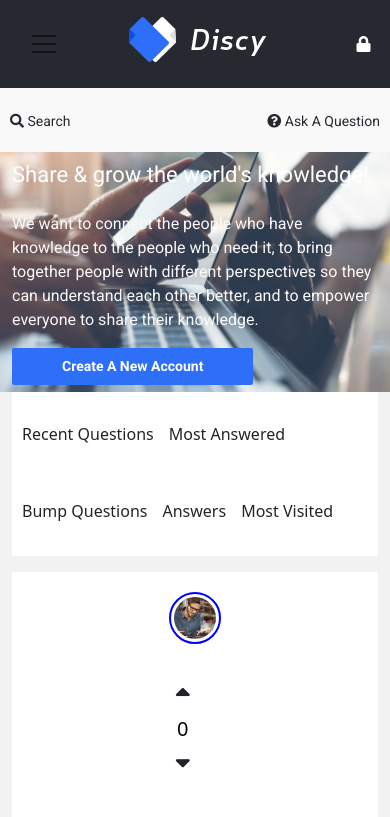
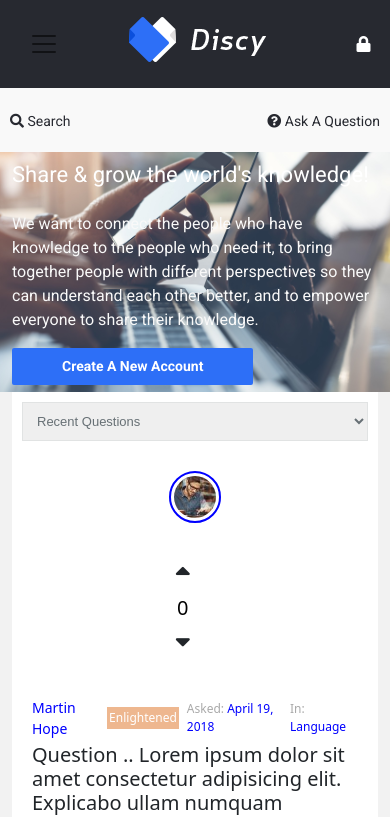
Before and after one commit to ahmadEssam77/Discy, a Vue app: page / in a window 390 px wide. Shown: the top 817 px of the page. Built offline with nearby package versions, Linux system fonts and the light colour scheme.

Commit message:
filter questions and responsive

```diff
--- a/src/views/Home.vue
+++ b/src/views/Home.vue
@@ -1,13 +1,20 @@
 <template>
   <!-- Questions filter -->
-  <div class="questions-filter">
-    <ul>
-      <li>Recent Questions</li>
-      <li>Most Answered</li>
-      <li>Bump Questions</li>
-      <li>Answers</li>
-      <li>Most Visited</li>
-    </ul>
+  <ul class="questions-filter">
+    <li><a href="" class="active">Recent Questions</a></li>
+    <li><a href="">Most Answered</a></li>
+    <li><a href="">Bump Questions</a></li>
+    <li><a href="">Answers</a></li>
+    <li><a href="">Most Visited</a></li>
+  </ul>
+  <div class="questions-filter-select">
+    <select name="" id="">
+      <option value="Recent Questions">Recent Questions</option>
+      <option value=" Most Answered">Most Answered</option>
+      <option value="Bump Questions">Bump Questions</option>
+      <option value="Answers">Answers</option>
+      <option value="Most Visited">Most Visited</option>
+    </select>
   </div>
   <!-- Question component -->
   <Question />
@@ -34,10 +41,20 @@ export default {
 
 <style scoped>
 .questions-filter {
-  background-color: #fff;
-  /* padding: 10px; */
-  /* border-bottom: 1px solid var(--bottom-separator-color); */
-  /* border: 2px solid red; */
+  background-color: var(--white-text);
+  margin-bottom: 0;
+  font-size: 14px;
+  font-family: var(--roboto-font-family);
+  font-weight: bold;
+  padding-left: 2rem;
+  border-bottom: 2px solid var(--bottom-separator-color);
+}
+
+a {
+  text-decoration: none;
+  color: #707885;
+  padding-bottom: 29px;
+  transition: 0.2s;
 }
 
 ul {
@@ -48,14 +65,26 @@ ul {
 ul li {
   display: inline-block;
   margin-right: 15px;
-  cursor: pointer;
   padding-top: 20px;
-  padding-bottom: 30px;
-  border-bottom: 3px solid #fff;
+  padding-bottom: 25px;
+  border-bottom: 3.5px solid #fff;
 }
 
-ul li:hover {
-  border-bottom: 3px solid #333;
+ul a:hover {
+  border-bottom: 3.5px solid var(--navbar-bg);
+}
+
+a:hover {
+  color: var(--navbar-bg);
+}
+
+.active {
+  color: var(--navbar-bg);
+  border-bottom: 3.5px solid var(--navbar-bg);
+}
+
+.questions-filter-select {
+  display: none;
 }
 
 /* Load more */
@@ -63,4 +92,27 @@ ul li:hover {
   background-color: #fff;
   padding: 20px;
 }
+
+/* Media query */
+@media screen and (max-width: 800px) {
+  .questions-filter {
+    display: none;
+  }
+
+  .questions-filter-select {
+    display: block;
+    padding: 10px;
+    background-color: var(--white-text);
+  }
+
+  select {
+    padding: 10px;
+    width: 100%;
+    color: #677075;
+    outline: none;
+    font-size: 13px;
+    border-color: var(--bottom-separator-color);
+    font-family: var(--arial-font-family);
+  }
+}
 </style>
```
